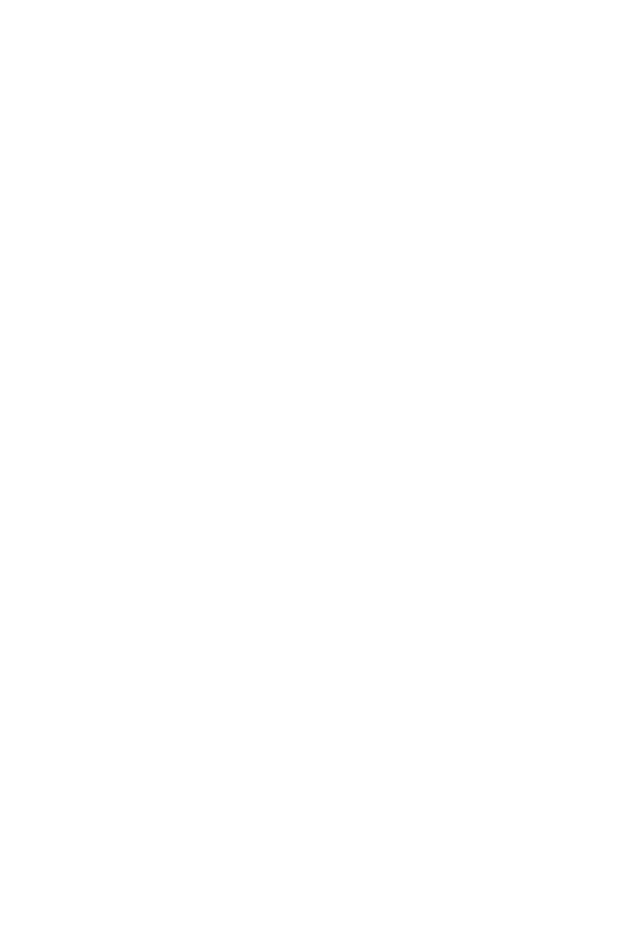
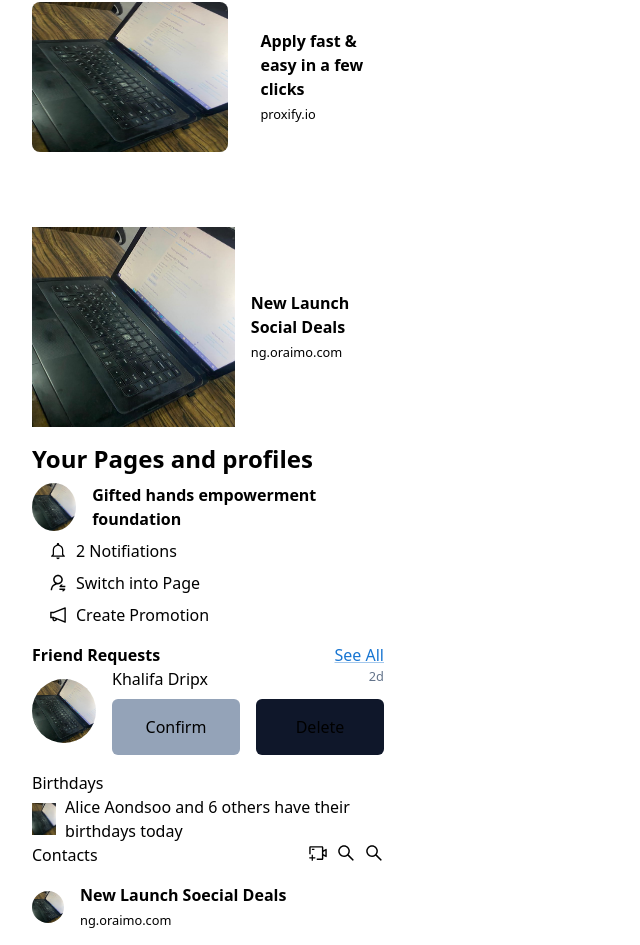
Before and after one commit to DaraDjango12/facebook_with_Pelz, a React (Create React App) app: page / in a window 1280 px wide. Shown: the part 101-1046 px from the top of the page, without its empty margins (0-640 px from the left). Before the commit the page ends 800 px from the top, so only its background shows below. Built offline with nearby package versions, Linux system fonts and the light colour scheme.

Commit message:
left bar

```diff
--- a/package.json
+++ b/package.json
@@ -12,6 +12,7 @@
     "react": "^18.2.0",
     "react-dom": "^18.2.0",
     "react-icons": "^4.8.0",
+    "react-router-dom": "^6.10.0",
     "react-scripts": "5.0.1",
     "web-vitals": "^2.1.4"
   },
--- a/src/App.js
+++ b/src/App.js
@@ -1,12 +1,14 @@
-import Register from './Pages/Register';
+// import Register from './Pages/Register';
 import './App.css';
-import Login from './Pages/Login';
-import TopBar from './components/TopBar';
+// import Login from './Pages/Login';
+// import TopBar from './components/TopBar';
+import LeftSideBar from './components/LeftSideBar';
 
 function App() {
   return (
     <div>
-      <TopBar/>
+      <LeftSideBar/>
+
     </div>
   );
 }
--- a/src/components/LeftSideBar.jsx
+++ b/src/components/LeftSideBar.jsx
@@ -0,0 +1,185 @@
+import React from "react";
+import {IoMdNotificationsOutline} from "react-icons/io"
+
+
+
+import {AiOutlineUserSwitch,AiOutlineNotification,AiOutlineVideoCameraAdd,AiOutlineSearch} from "react-icons/ai"
+import { Link } from "@mui/material";
+
+const LeftSideBar = () => {
+  return (
+    <div className="pl-8 text-black w-[100%] sm:w-[40vw] md:w-[30vw] ">
+      <div>
+        <p className="font-semibold text-xl text-[black]">Sponsored</p>
+        <div className="flex gap-8 h-[300px] items-center">
+          <div className="w-[400px] h-[150px] overflow-hidden rounded-lg">
+            <img
+              className="w-[400px] h-[150px]"
+              src="./Assets/picture.jpg"
+              alt=""
+            />
+          </div>
+          <div>
+            <h4 className="font-semibold">Apply fast & easy in a few clicks</h4>
+            <div>
+              <small>proxify.io</small>
+            </div>
+          </div>
+        </div>
+
+        <div className="flex gap-4  items-center">
+          <div className="rounded-lg overflow-hiddenw-[300px]">
+            <img
+              className="w-[300px] h-[200px]"
+              src="./Assets/picture.jpg"
+              alt="p"
+            />
+          </div>
+
+          <div>
+            <h4 className="font-semibold">New Launch Social Deals</h4>
+            <small>ng.oraimo.com</small>
+          </div>
+        </div>
+      </div>
+
+      <div>
+        <h4 className="text-2xl mt-4 font-semibold">Your Pages and profiles</h4>
+        <div className="flex items-center gap-4 mt-2">
+          <div className="rounded-[50%] w-12 h-12 overflow-hidden">
+            <img className="w-12 h-12" src="./Assets/picture.jpg" alt="" />
+          </div>
+          <p className="font-semibold">Gifted hands empowerment foundation</p>
+        </div>
+
+        <div className="pl-4">
+        <div className="flex gap-2 items-center mt-2">
+          <div>
+            <IoMdNotificationsOutline size="20"/>
+          </div>
+          <p>
+            2 Notifiations
+
+          </p>
+        </div>
+
+
+        <div className="flex gap-2 items-center mt-2">
+          <div>
+            <AiOutlineUserSwitch size="20"/>
+          </div>
+          <p>
+            Switch into Page
+
+          </p>
+        </div>
+
+
+        <div className="flex gap-2 items-center mt-2">
+          <div>
+            <AiOutlineNotification size="20"/>
+          </div>
+          <p>
+            Create Promotion
+
+          </p>
+        </div>
+        </div>
+      </div>
+
+      <div>
+        <div className="flex justify-between mt-4">
+          <h4 className="font-semibold ">Friend Requests</h4>
+          <Link to="#" >See All</Link>
+        </div>
+
+        <div className="flex items-center gap-4">
+        <div className="flex rounded-[50%] w-16 h-16 overflow-hidden">
+            <img className="w-16 h-16" src="./Assets/picture.jpg" alt="" />
+        </div>
+
+          <div className="flex-1">
+            <div className="flex justify-between">
+            <h4>Khalifa Dripx</h4>
+            <small className="text-slate-500 ">2d</small>
+            </div>
+            <div className="flex mt-2 justify-between gap-4">
+            <button className=" bg-slate-400 w-full px-4 rounded-md">Confirm</button>
+            <button className=" bg-slate-900 w-full p-4 rounded-md">Delete</button>
+            </div>
+          </div>
+
+        </div>
+      </div>
+      <div className="mt-4">
+        <h4>Birthdays</h4>
+        <div className="flex gap-2 justify-center items-center">
+          <div className="h-8 w-8">
+            <img className="h-8" src="./Assets/picture.jpg" alt="" />
+          </div>
+
+          <p>Alice Aondsoo and 6 others have their birthdays today</p>
+
+        </div>
+      </div>
+
+      <div>
+
+      <div className="flex justify-between" >
+      <h4>Contacts</h4>
+
+        <div className="flex gap-2">
+
+        <AiOutlineVideoCameraAdd size='20'/>
+        <AiOutlineSearch size='20'/>
+        <AiOutlineSearch size="20"/>
+
+        </div>
+
+      </div>
+      <div>
+        <div>
+        <div className="flex gap-4 mt-4 items-center">
+          <div className="rounded-[50%] overflow-hidden">
+            <img
+              className="w-8 h-8"
+              src="./Assets/picture.jpg"
+              alt="p"
+            />
+          </div>
+
+          <div>
+            <h4 className="font-semibold">New Launch Soecial Deals</h4>
+            <small>ng.oraimo.com</small>
+          </div>
+        </div>
+
+
+        <div className="flex gap-4 mt-4 items-center">
+          <div className="rounded-[50%] overflow-hidden">
+            <img
+              className="w-8 h-8"
+              src="./Assets/picture.jpg"
+              alt="p"
+            />
+          </div>
+
+          <div>
+            <h4 className="font-semibold">New Launch Soecial Deals</h4>
+
+          </div>
+        </div>
+
+        </div>
+        <div>
+          icon
+        </div>
+
+      </div>
+
+      </div>
+    </div>
+  );
+};
+
+export default LeftSideBar;
--- a/src/components/TopBar.jsx
+++ b/src/components/TopBar.jsx
@@ -7,14 +7,14 @@
   return (
     <div>
 
-        <div className='h-[70px] bg-black w-full flex justify-between items-center'>
-            <p className='text-white text-5xl font-bold'>facebook</p>
-            <div className='border w-[50%] bg-white rounded-lg h-10 flex justify-center items-center'>
+        <div className='h-[70px] gap-2 bg-black  flex w-[100vw] justify-between md:w-full items-center'>
+            <p className='text-white text-2xl lg:text-5xl font-bold'>facebook</p>
+            <div className='border w-[8%] md:w-[20%] lg:w-[50%] bg-white rounded-lg h-10 flex justify-center items-center'>
                 <BsSearch/>
                 <input className='h-10 rounded-lg w-[97%]' type="text" placeholder="  Search Facebook" />
             </div>
 
-            <div className='flex gap-4'>
+            <div className='flex gap-1 md:gap-4'>
                 <div className='h-10 w-10 rounded-[50%] bg-white flex justify-center items-center' >
                     <AiOutlineMessage/>
 
```
Also changed, not shown: 1 other file (tests, documents, lock files or other folders).
